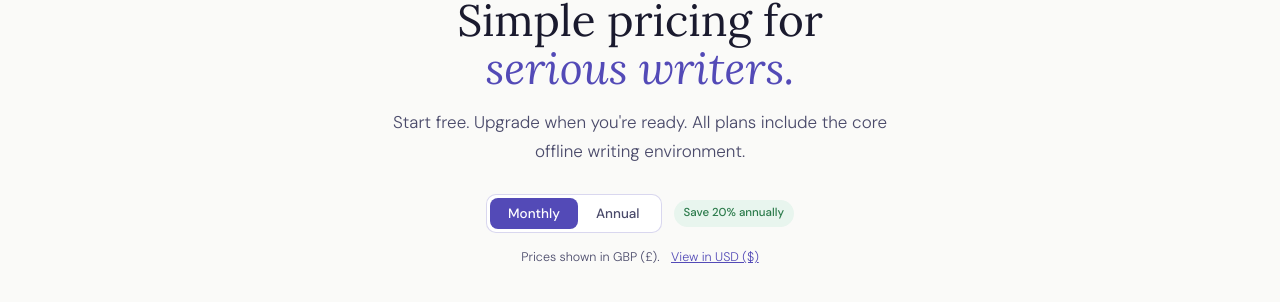
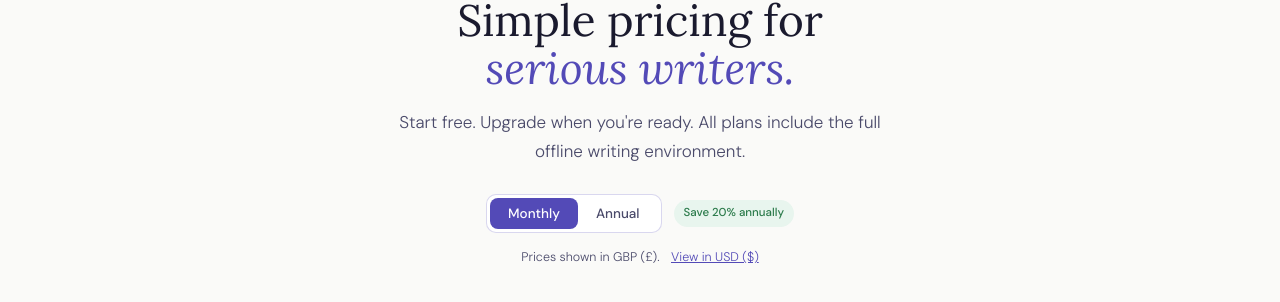
Before and after one commit to bluxon92-bit/writing-desk-site, a Jekyll site: the page built from pricing/index.html, in a window 1280 px wide and 1400 px high. Shown: the part 169-471 px from the top of the window. Built offline with Jekyll 4.4.1, drawn with Linux system fonts in a browser that asks for light colours.

Commit message:
Pricing page update

```diff
--- a/assets/css/main.css
+++ b/assets/css/main.css
@@ -550,6 +550,7 @@
 .fplan-name { display: block; font-size: 13px; font-weight: 500; color: var(--ink); margin-bottom: 4px; }
 .fplan-price { display: block; font-family: var(--serif); font-size: 26px; font-weight: 400; color: var(--ink); margin-bottom: 2px; }
 .fplan-price .fplan-unit { font-family: var(--sans); font-size: 13px; font-weight: 300; color: var(--ink-muted); }
+.fplan-cta { text-decoration: none; }
 .fplan-badge { display: inline-block; font-size: 10px; font-weight: 600; letter-spacing: 0.05em; text-transform: uppercase; color: white; background: var(--purple); padding: 2px 8px; border-radius: 10px; margin-bottom: 6px; }
 .frow.fsection { background: #f7f7f5; }
 .fsection-label { font-size: 10px; font-weight: 500; letter-spacing: 0.09em; text-transform: uppercase; color: var(--ink-faint); padding: 8px 24px 4px; grid-column: 1/-1; }
--- a/pricing/index.html
+++ b/pricing/index.html
@@ -1,13 +1,13 @@
 ---
 layout: default
-title: "Pricing | Free Book Writing Software"
-description: "Simple pricing for serious writers. Start free, upgrade when you're ready. Writing app for novelistss."
+title: "Writing Desk Pricing | Book Writing Software"
+description: "Simple pricing for serious writers. Start free, upgrade when you're ready."
 permalink: /pricing/
 ---
   <div class="pricing-hero">
   <span class="eyebrow">Pricing</span>
   <h1>Simple pricing for<br><em>serious writers.</em></h1>
-  <p>Start free. Upgrade when you're ready. All plans include the core offline writing environment.</p>
+  <p>Start free. Upgrade when you're ready. All plans include the full offline writing environment.</p>
   <div class="billing-toggle">
     <div class="toggle-track">
       <button class="toggle-btn active" id="btn-monthly" onclick="setBilling('monthly')">Monthly</button>
@@ -131,18 +131,24 @@
       <div class="fcell flabel"></div>
       <div class="fcell fcenter">
         <span class="fplan-name">Free</span>
-        <span class="fplan-price"><span data-usd="$0">£0</span><span>/mo</span></span>
+        <span class="fplan-price"><span data-usd="$0">£0</span><span class="fplan-unit">/mo</span></span>
         <a href="#" class="fplan-cta cta-lined">Download free</a>
       </div>
       <div class="fcell fcenter fhi">
         <span class="fplan-badge">Popular</span>
         <span class="fplan-name" style="color:var(--purple)">Premium</span>
-        <span class="fplan-price"><span data-usd="$12">£10</span><span>/mo</span></span>
+        <span class="fplan-price">
+          <span class="monthly-price"><span data-usd="$12">£10</span><span class="fplan-unit">/mo</span></span>
+          <span class="annual-price" style="display:none"><span data-usd="$10">£8</span><span class="fplan-unit">/mo</span></span>
+        </span>
         <a href="#" class="fplan-cta cta-filled">Get Premium</a>
       </div>
       <div class="fcell fcenter">
         <span class="fplan-name">Pro</span>
-        <span class="fplan-price"><span data-usd="$22">£18</span><span>/mo</span></span>
+        <span class="fplan-price">
+          <span class="monthly-price"><span data-usd="$22">£18</span><span class="fplan-unit">/mo</span></span>
+          <span class="annual-price" style="display:none"><span data-usd="$18">£14</span><span class="fplan-unit">/mo</span></span>
+        </span>
         <a href="#" class="fplan-cta cta-lined">Get Pro</a>
       </div>
     </div>
@@ -549,7 +555,7 @@
 
 .fhead-sticky {
   position: sticky;
-  top: 0;
+  top: 56px;
   z-index: 20;
   background: var(--color-background-primary, #fff);
   box-shadow: 0 1px 0 var(--color-border-secondary, #e3e0d8);
@@ -562,6 +568,7 @@
   font-size: 12.5px;
   border-radius: 999px;
   white-space: nowrap;
+  text-decoration: none;
 }
 
 @media (max-width: 720px) {
```
